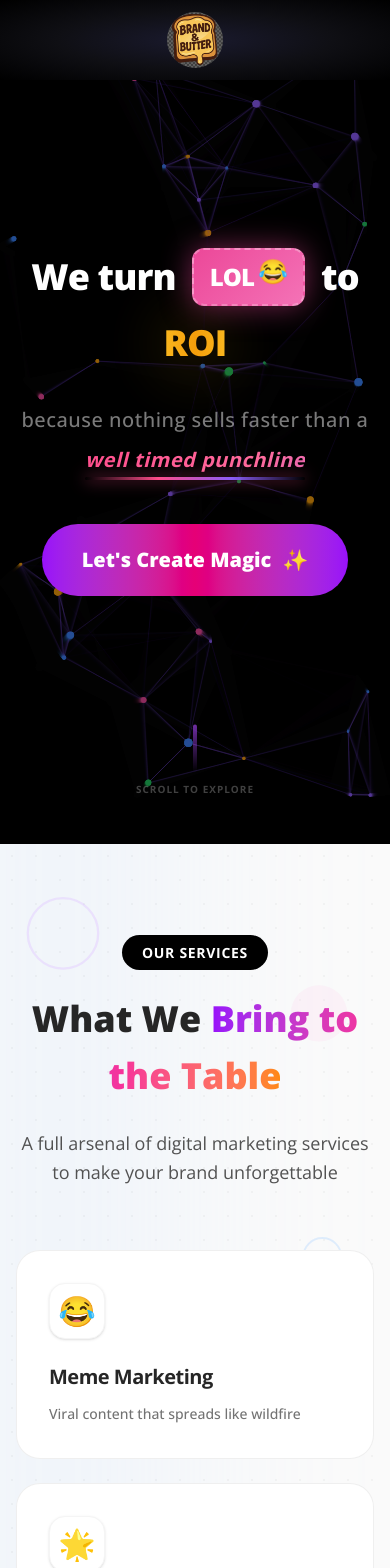
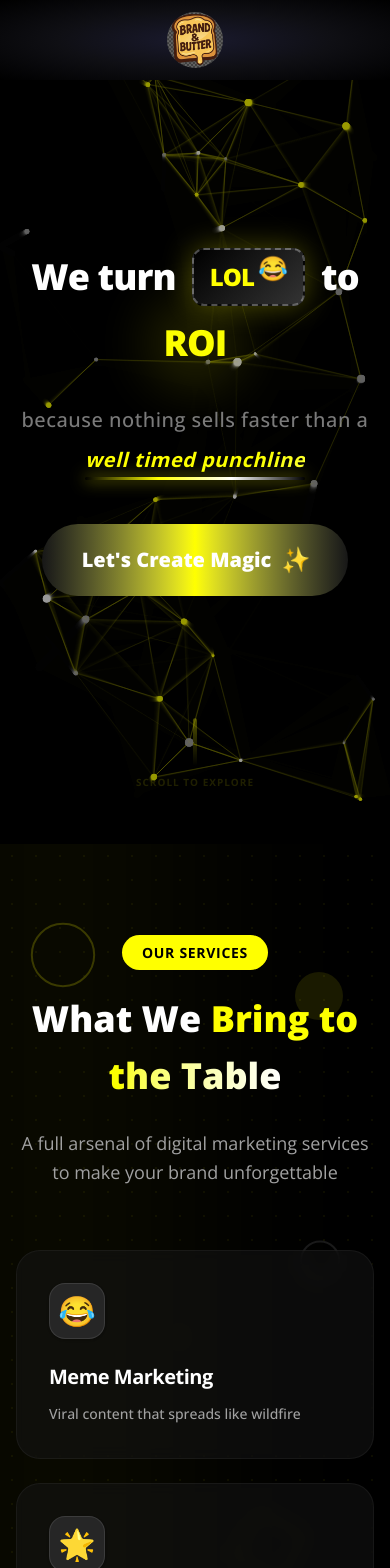
Before and after one commit to Divmak11/supr_surge_website, a Next.js app: page / in a window 390 px wide. Shown: the top 1568 px of the page. Built offline with nearby package versions, Linux system fonts and the light colour scheme.

Commit message:
Changed Theme color to yellow-black

```diff
--- a/src/app/globals.css
+++ b/src/app/globals.css
@@ -1,15 +1,18 @@
 @import "tailwindcss";
 
-@theme {
+:root {
   /* Your design tokens (colors, fonts, etc.) go here */
-  --color-primary-purple: #8B5CF6;
+  /* New Black & Yellow Theme tokens */
+  --color-primary-yellow: #FFFF00;
+  --color-accent-yellow: #FAFF00;
+  --color-neutral-dark: #000000;
+  --color-neutral-medium: #1A1A1A;
+  --color-neutral-light: #F9FAFB;
+  --color-neutral-gray: #A0A0A0;
+  --color-error-red: #EF4444;
+  --color-highlight-yellow: #FFFF00;
   --color-accent-green: #22C55E;
-  --color-highlight-pink: #EC4899;
-  --color-neutral-dark: #1F2937;
-  --color-neutral-medium: #4B5563;
-  --color-neutral-light: #F9FAFB;
-  --color-neutral-gray: #D1D5DB;
-  --color-error-red: #EF4444;
+  /* Keeping for success states if needed, but primary is yellow */
 
   --font-sans: "Open Sans", sans-serif;
   --font-montserrat: "Montserrat", sans-serif;
@@ -386,11 +389,11 @@ body {
 
   0%,
   100% {
-    box-shadow: 0 0 8px 2px #EC4899;
+    box-shadow: 0 0 8px 2px #FFFF00;
   }
 
   50% {
-    box-shadow: 0 0 24px 8px #8B5CF6;
+    box-shadow: 0 0 24px 8px #FAFF00;
   }
 }
 
--- a/src/components/layout/ClientWrapper.tsx
+++ b/src/components/layout/ClientWrapper.tsx
@@ -1,34 +1,20 @@
 "use client";
-import React, { useState } from "react";
+import React from "react";
 import Header from "@/components/layout/Header";
 import Footer from "@/components/layout/Footer";
-import Preloader from "@/components/ui/Preloader";
-import { AnimatePresence } from "framer-motion";
 
 export default function ClientWrapper({
     children,
 }: {
     children: React.ReactNode;
 }) {
-    const [loading, setLoading] = useState(true);
-
     return (
         <>
-            <AnimatePresence mode="wait">
-                {loading && (
-                    <Preloader onComplete={() => setLoading(false)} />
-                )}
-            </AnimatePresence>
-
-            {!loading && (
-                <>
-                    <Header />
-                    <main className="pt-0">
-                        {children}
-                    </main>
-                    <Footer />
-                </>
-            )}
+            <Header />
+            <main className="pt-0">
+                {children}
+            </main>
+            <Footer />
         </>
     );
 }
--- a/src/components/sections/HeroSection.tsx
+++ b/src/components/sections/HeroSection.tsx
@@ -32,7 +32,7 @@ const ParticleField = React.memo(() => {
             color: string;
         }> = [];
 
-        const colors = ["#8B5CF6", "#EC4899", "#22C55E", "#F59E0B", "#3B82F6"];
+        const colors = ["#FFFF00", "#FAFF00", "#FFFFFF", "#A0A0A0"];
 
         for (let i = 0; i < particleCount; i++) {
             particles.push({
@@ -77,7 +77,7 @@ const ParticleField = React.memo(() => {
                         ctx.beginPath();
                         ctx.moveTo(particle.x, particle.y);
                         ctx.lineTo(particles[j].x, particles[j].y);
-                        ctx.strokeStyle = `rgba(139, 92, 246, ${0.3 - dist / 500})`;
+                        ctx.strokeStyle = `rgba(255, 255, 0, ${0.3 - dist / 500})`;
                         ctx.lineWidth = 0.5;
                         ctx.stroke();
                     }
@@ -135,8 +135,9 @@ const AnimatedLOLBadge = React.memo(() => (
     <motion.span
         className="inline-flex items-center gap-1 px-4 py-2 rounded-xl text-white font-black text-2xl sm:text-3xl md:text-4xl lg:text-5xl border-2 border-dashed border-white/30 align-middle"
         style={{
-            background: "linear-gradient(135deg, #EC4899 0%, #F472B6 100%)",
-            boxShadow: "0 0 30px rgba(236, 72, 153, 0.5)",
+            background: "linear-gradient(135deg, #000000 0%, #333333 100%)",
+            boxShadow: "0 0 30px rgba(255, 255, 0, 0.3)",
+            color: "#FFFF00"
         }}
         initial={{ scale: 0, rotate: -15, y: 20 }}
         animate={{ scale: 1, rotate: 0, y: 0 }}
@@ -154,7 +155,7 @@ const AnimatedROI = React.memo(() => (
     <motion.span
         className="font-black text-transparent bg-clip-text animate-shimmer relative align-middle"
         style={{
-            backgroundImage: "linear-gradient(90deg, #F59E0B, #FBBF24, #F59E0B, #FBBF24)",
+            backgroundImage: "linear-gradient(90deg, #FFFF00, #FAFF00, #FFFF00, #FAFF00)",
             backgroundSize: "200% 100%",
         }}
         initial={{ opacity: 0, scale: 1.5, x: 20 }}
@@ -163,7 +164,7 @@ const AnimatedROI = React.memo(() => (
     >
         ROI
         <motion.span
-            className="absolute -inset-2 bg-yellow-500/20 blur-xl rounded-full -z-10"
+            className="absolute -inset-2 bg-[#FFFF00]/30 blur-xl rounded-full -z-10"
             animate={{ scale: [1, 1.2, 1], opacity: [0.3, 0.5, 0.3] }}
             transition={{ duration: 2, repeat: Infinity }}
         />
@@ -186,7 +187,7 @@ const AnimatedPunchline = React.memo(() => {
             <span
                 className="relative font-bold bg-clip-text text-transparent italic"
                 style={{
-                    backgroundImage: "linear-gradient(135deg, #FF4D8C 0%, #FF6B9D 40%, #8B5CF6 100%)",
+                    backgroundImage: "linear-gradient(135deg, #FFFF00 0%, #FAFF00 40%, #FFFFFF 100%)",
                     backgroundSize: "200% 100%",
                 }}
             >
@@ -208,9 +209,9 @@ const AnimatedPunchline = React.memo(() => {
 
             {/* Glowing Underline */}
             <motion.span
-                className="absolute -bottom-1 left-0 h-[3px] rounded-full shadow-[0_0_15px_rgba(255,77,140,0.8)]"
+                className="absolute -bottom-1 left-0 h-[3px] rounded-full shadow-[0_0_15px_rgba(255,255,0,0.8)]"
                 style={{
-                    background: "linear-gradient(90deg, transparent, #FF4D8C, #8B5CF6, transparent)",
+                    background: "linear-gradient(90deg, transparent, #FFFF00, #FFFFFF, transparent)",
                 }}
                 initial={{ width: "0%", opacity: 0 }}
                 animate={{ width: "100%", opacity: 1 }}
@@ -294,10 +295,10 @@ const HeroSection = () => {
                     whileTap={{ scale: 0.95 }}
                 >
                     {/* Pulsing Glow Background */}
-                    <div className="absolute inset-0 bg-gradient-to-r from-purple-600 via-pink-600 to-purple-600 group-hover:bg-gradient-to-l transition-all duration-500" />
-                    <div className="absolute inset-0 opacity-0 group-hover:opacity-100 transition-opacity duration-300 bg-white/20 blur-xl" />
+                    <div className="absolute inset-0 bg-gradient-to-r from-neutral-900 via-[#FFFF00] to-neutral-900 group-hover:bg-gradient-to-l transition-all duration-500" />
+                    <div className="absolute inset-0 opacity-0 group-hover:opacity-100 transition-opacity duration-300 bg-[#FFFF00]/20 blur-xl" />
 
-                    <span className="relative z-10 flex items-center gap-3">
+                    <span className="relative z-10 flex items-center gap-3 text-white group-hover:text-[#FFFF00]">
                         Let&apos;s Create Magic
                         <motion.span
                             animate={{ rotate: [0, 15, -15, 0], scale: [1, 1.2, 1.2, 1] }}
@@ -316,8 +317,8 @@ const HeroSection = () => {
                 animate={{ opacity: 1, y: 0 }}
                 transition={{ delay: 3, duration: 1, repeat: Infinity, repeatType: "reverse" }}
             >
-                <div className="w-1 h-12 rounded-full bg-gradient-to-b from-purple-500 to-transparent" />
-                <span className="text-[10px] uppercase tracking-widest text-white/40 font-bold">Scroll to explore</span>
+                <div className="w-1 h-12 rounded-full bg-gradient-to-b from-[#FFFF00] to-transparent" />
+                <span className="text-[10px] uppercase tracking-widest text-[#FFFF00]/40 font-bold">Scroll to explore</span>
             </motion.div>
         </section>
     );
--- a/src/components/sections/ServicesSection.tsx
+++ b/src/components/sections/ServicesSection.tsx
@@ -3,15 +3,15 @@ import React, { useRef, useState, useEffect } from "react";
 import { motion, useMotionTemplate, useMotionValue } from "framer-motion";
 
 const services = [
-  { title: "Meme Marketing", emoji: "😂", color: "#FF6B6B", desc: "Viral content that spreads like wildfire", accent: "from-red-100 to-rose-100" },
-  { title: "Influencer Marketing", emoji: "🌟", color: "#4ECDC4", desc: "Connect with voices that matter", accent: "from-teal-100 to-cyan-100" },
-  { title: "Rating & Reviews", emoji: "⭐", color: "#45B7D1", desc: "Build trust through social proof", accent: "from-sky-100 to-blue-100" },
-  { title: "PR Activity", emoji: "📰", color: "#96CEB4", desc: "Get featured in top publications", accent: "from-emerald-100 to-green-100" },
-  { title: "Quora/Reddit Marketing", emoji: "💬", color: "#F1C40F", desc: "Community-driven brand presence", accent: "from-yellow-100 to-orange-100" },
-  { title: "Snapchat Marketing", emoji: "👻", color: "#FFEB3B", desc: "Reach Gen-Z where they live", accent: "from-yellow-50 to-amber-100" },
-  { title: "Youtube Marketing", emoji: "▶️", color: "#FF5252", desc: "Video content that converts", accent: "from-red-100 to-orange-100" },
-  { title: "Performance Marketing", emoji: "📈", color: "#9B59B6", desc: "Data-driven growth strategies", accent: "from-purple-100 to-indigo-100" },
-  { title: "Social Media Management", emoji: "📱", color: "#3498DB", desc: "Your brand, always on point", accent: "from-blue-100 to-indigo-100" },
+  { title: "Meme Marketing", emoji: "😂", color: "#FFFF00", desc: "Viral content that spreads like wildfire", accent: "from-neutral-900 to-yellow-900/20" },
+  { title: "Influencer Marketing", emoji: "🌟", color: "#FAFF00", desc: "Connect with voices that matter", accent: "from-neutral-900 to-yellow-800/20" },
+  { title: "Rating & Reviews", emoji: "⭐", color: "#FFFF00", desc: "Build trust through social proof", accent: "from-neutral-900 to-yellow-900/20" },
+  { title: "PR Activity", emoji: "📰", color: "#FAFF00", desc: "Get featured in top publications", accent: "from-neutral-900 to-yellow-800/20" },
+  { title: "Quora/Reddit Marketing", emoji: "💬", color: "#FFFF00", desc: "Community-driven brand presence", accent: "from-neutral-900 to-yellow-900/20" },
+  { title: "Snapchat Marketing", emoji: "👻", color: "#FAFF00", desc: "Reach Gen-Z where they live", accent: "from-neutral-900 to-yellow-800/20" },
+  { title: "Youtube Marketing", emoji: "▶️", color: "#FFFF00", desc: "Video content that converts", accent: "from-neutral-900 to-yellow-900/20" },
+  { title: "Performance Marketing", emoji: "📈", color: "#FAFF00", desc: "Data-driven growth strategies", accent: "from-neutral-900 to-yellow-800/20" },
+  { title: "Social Media Management", emoji: "📱", color: "#FFFF00", desc: "Your brand, always on point", accent: "from-neutral-900 to-yellow-900/20" },
 ];
 
 const ServiceCard = ({ service, index, mouseX, mouseY }: { service: typeof services[0], index: number, mouseX: any, mouseY: any }) => {
@@ -34,7 +34,7 @@ const ServiceCard = ({ service, index, mouseX, mouseY }: { service: typeof servi
       />
 
       {/* Main Card Content */}
-      <div className="relative h-full bg-white rounded-3xl p-8 border border-neutral-200/60 overflow-hidden transition-all duration-300 group-hover:shadow-xl group-hover:border-transparent">
+      <div className="relative h-full bg-neutral-900/50 backdrop-blur-sm rounded-3xl p-8 border border-white/5 overflow-hidden transition-all duration-300 group-hover:shadow-[#FFFF00]/10 group-hover:shadow-2xl group-hover:border-[#FFFF00]/30">
 
         {/* Subtle Pastel Gradient Reveal on Hover */}
         <div
@@ -45,7 +45,7 @@ const ServiceCard = ({ service, index, mouseX, mouseY }: { service: typeof servi
           {/* Header with Emoji */}
           <div className="flex items-start justify-between mb-6">
             <div
-              className="w-14 h-14 rounded-2xl flex items-center justify-center text-3xl shadow-sm border border-neutral-100 bg-white transition-transform duration-300 group-hover:scale-110 group-hover:rotate-3"
+              className="w-14 h-14 rounded-2xl flex items-center justify-center text-3xl shadow-sm border border-white/10 bg-neutral-800 transition-transform duration-300 group-hover:scale-110 group-hover:rotate-3"
             >
               {service.emoji}
             </div>
@@ -60,11 +60,11 @@ const ServiceCard = ({ service, index, mouseX, mouseY }: { service: typeof servi
           </div>
 
           {/* Text Content */}
-          <h3 className="text-xl font-bold text-neutral-800 mb-3 tracking-tight group-hover:text-black transition-colors">
+          <h3 className="text-xl font-bold text-white mb-3 tracking-tight group-hover:text-[#FFFF00] transition-colors">
             {service.title}
           </h3>
 
-          <p className="text-neutral-500 text-sm leading-relaxed font-medium transition-colors group-hover:text-neutral-700">
+          <p className="text-neutral-400 text-sm leading-relaxed font-medium transition-colors group-hover:text-neutral-300">
             {service.desc}
           </p>
         </div>
@@ -86,18 +86,18 @@ const ServicesSection = () => {
   return (
     <section
       id="services"
-      className="relative py-24 md:py-32 overflow-hidden bg-neutral-50"
+      className="relative py-24 md:py-32 overflow-hidden bg-black"
     >
       {/* Ambient Pastel Aurora Background + Floating Geometric Shapes */}
       <div className="absolute inset-0 pointer-events-none overflow-hidden">
         {/* Very subtle moving blobs */}
-        <div className="absolute top-[-10%] left-[-10%] w-[50%] h-[50%] bg-blue-200/20 rounded-full blur-[100px] animate-float-slow" />
-        <div className="absolute bottom-[0%] right-[-10%] w-[40%] h-[40%] bg-purple-200/20 rounded-full blur-[120px] animate-float-medium" />
-        <div className="absolute top-[30%] left-[40%] w-[30%] h-[30%] bg-pink-200/15 rounded-full blur-[80px] animate-float" />
+        <div className="absolute top-[-10%] left-[-10%] w-[50%] h-[50%] bg-[#FFFF00]/5 rounded-full blur-[100px] animate-float-slow" />
+        <div className="absolute bottom-[0%] right-[-10%] w-[40%] h-[40%] bg-white/5 rounded-full blur-[120px] animate-float-medium" />
+        <div className="absolute top-[30%] left-[40%] w-[30%] h-[30%] bg-[#FAFF00]/5 rounded-full blur-[80px] animate-float" />
 
         {/* Crisp Dot Pattern */}
-        <div className="absolute inset-0 opacity-[0.03]" style={{
-          backgroundImage: `radial-gradient(#000 1px, transparent 1px)`,
+        <div className="absolute inset-0 opacity-[0.05]" style={{
+          backgroundImage: `radial-gradient(#FFFF00 1px, transparent 1px)`,
           backgroundSize: '24px 24px'
         }} />
 
@@ -109,7 +109,7 @@ const ServicesSection = () => {
             scale: [1, 1.15, 1]
           }}
           transition={{ duration: 7, repeat: Infinity, ease: "easeInOut" }}
-          className="absolute top-20 left-[8%] w-16 h-16 rounded-full border-2 border-purple-300/30"
+          className="absolute top-20 left-[8%] w-16 h-16 rounded-full border-2 border-[#FFFF00]/20"
         />
 
         <motion.div
@@ -118,7 +118,7 @@ const ServicesSection = () => {
             scale: [1, 1.2, 1]
           }}
           transition={{ duration: 6, repeat: Infinity, ease: "easeInOut", delay: 0.5 }}
-          className="absolute top-32 right-[12%] w-12 h-12 rounded-full bg-pink-200/20"
+          className="absolute top-32 right-[12%] w-12 h-12 rounded-full bg-[#FFFF00]/10"
         />
 
         <motion.div
@@ -127,7 +127,7 @@ const ServicesSection = () => {
             x: [0, 10, 0],
           }}
           transition={{ duration: 8, repeat: Infinity, ease: "easeInOut", delay: 1 }}
-          className="absolute top-[15%] left-[75%] w-10 h-10 rounded-full border-2 border-blue-300/25"
+          className="absolute top-[15%] left-[75%] w-10 h-10 rounded-full border-2 border-white/10"
         />
 
         {/* Squares */}
@@ -137,7 +137,7 @@ const ServicesSection = () => {
             rotate: [0, 45, 0],
           }}
           transition={{ duration: 9, repeat: Infinity, ease: "easeInOut", delay: 0.3 }}
-          className="absolute top-[35%] left-[5%] w-14 h-14 border-2 border-orange-300/30 rounded-sm"
+          className="absolute top-[35%] left-[5%] w-14 h-14 border-2 border-[#FFFF00]/20 rounded-sm"
         />
 
         <motion.div
@@ -146,7 +146,7 @@ const ServicesSection = () => {
             rotate: [0, -30, 0],
           }}
           transition={{ duration: 10, repeat: Infinity, ease: "easeInOut", delay: 1.5 }}
-          className="absolute top-[40%] right-[8%] w-16 h-16 bg-purple-200/15 rounded-lg"
+          className="absolute top-[40%] right-[8%] w-16 h-16 bg-white/5 rounded-lg"
         />
 
         <motion.div
@@ -155,7 +155,7 @@ const ServicesSection = () => {
             rotate: [0, 60, 0],
           }}
           transition={{ duration: 8, repeat: Infinity, ease: "easeInOut", delay: 2 }}
-          className="absolute top-[45%] left-[85%] w-12 h-12 border-2 border-teal-300/25"
+          className="absolute top-[45%] left-[85%] w-12 h-12 border-2 border-[#FAFF00]/10"
         />
 
         {/* Triangles (using CSS clip-path) */}
@@ -165,7 +165,7 @@ const ServicesSection = () => {
             rotate: [0, 120, 0],
           }}
           transition={{ duration: 11, repeat: Infinity, ease: "easeInOut", delay: 0.8 }}
-          className="absolute bottom-[20%] left-[15%] w-14 h-14 bg-gradient-to-br from-pink-200/20 to-purple-200/20"
+          className="absolute bottom-[20%] left-[15%] w-14 h-14 bg-gradient-to-br from-[#FFFF00]/10 to-transparent"
           style={{ clipPath: 'polygon(50% 0%, 0% 100%, 100% 100%)' }}
         />
 
@@ -175,7 +175,7 @@ const ServicesSection = () => {
             rotate: [0, -90, 0],
           }}
           transition={{ duration: 9, repeat: Infinity, ease: "easeInOut", delay: 1.2 }}
-          className="absolute bottom-[25%] right-[20%] w-16 h-16 border-2 border-blue-300/30"
+          className="absolute bottom-[25%] right-[20%] w-16 h-16 border-2 border-white/5"
           style={{ clipPath: 'polygon(50% 0%, 0% 100%, 100% 100%)' }}
         />
 
@@ -185,7 +185,7 @@ const ServicesSection = () => {
             rotate: [0, 180, 0],
           }}
           transition={{ duration: 10, repeat: Infinity, ease: "easeInOut", delay: 0.5 }}
-          className="absolute bottom-[15%] left-[65%] w-12 h-12 bg-gradient-to-tr from-orange-200/15 to-pink-200/15"
+          className="absolute bottom-[15%] left-[65%] w-12 h-12 bg-gradient-to-tr from-[#FFFF00]/5 to-transparent"
           style={{ clipPath: 'polygon(50% 0%, 0% 100%, 100% 100%)' }}
         />
 
@@ -196,7 +196,7 @@ const ServicesSection = () => {
             scale: [1, 1.2, 1]
           }}
           transition={{ duration: 20, repeat: Infinity, ease: "linear" }}
-          className="absolute top-[25%] right-[25%] w-12 h-12 border-2 border-purple-300/20 rounded-lg"
+          className="absolute top-[25%] right-[25%] w-12 h-12 border-2 border-[#FFFF00]/10 rounded-lg"
         />
 
         <motion.div
@@ -205,7 +205,7 @@ const ServicesSection = () => {
             y: [0, 15, 0]
           }}
           transition={{ duration: 15, repeat: Infinity, ease: "linear" }}
-          className="absolute bottom-[35%] left-[35%] w-8 h-8 border-2 border-pink-300/20 rounded-full"
+          className="absolute bottom-[35%] left-[35%] w-8 h-8 border-2 border-white/5 rounded-full"
         />
 
         <motion.div
@@ -214,7 +214,7 @@ const ServicesSection = () => {
             scale: [1, 1.15, 1]
           }}
           transition={{ duration: 12, repeat: Infinity, ease: "easeInOut" }}
-          className="absolute top-[60%] left-[12%] w-10 h-10 bg-gradient-to-br from-blue-200/10 to-purple-200/10 rounded-lg backdrop-blur-sm"
+          className="absolute top-[60%] left-[12%] w-10 h-10 bg-gradient-to-br from-[#FFFF00]/5 to-white/5 rounded-lg backdrop-blur-sm"
         />
 
         {/* Small Accent Dots */}
@@ -224,7 +224,7 @@ const ServicesSection = () => {
             opacity: [0.2, 0.4, 0.2]
           }}
           transition={{ duration: 3, repeat: Infinity, ease: "easeInOut" }}
-          className="absolute top-[18%] left-[45%] w-2 h-2 bg-purple-400/30 rounded-full"
+          className="absolute top-[18%] left-[45%] w-2 h-2 bg-[#FFFF00]/20 rounded-full"
         />
 
         <motion.div
@@ -233,7 +233,7 @@ const ServicesSection = () => {
             opacity: [0.15, 0.35, 0.15]
           }}
           transition={{ duration: 4, repeat: Infinity, ease: "easeInOut", delay: 1 }}
-          className="absolute bottom-[40%] right-[30%] w-3 h-3 bg-pink-400/25 rounded-full"
+          className="absolute bottom-[40%] right-[30%] w-3 h-3 bg-white/10 rounded-full"
         />
 
         <motion.div
@@ -242,7 +242,7 @@ const ServicesSection = () => {
             opacity: [0.2, 0.4, 0.2]
           }}
           transition={{ duration: 3.5, repeat: Infinity, ease: "easeInOut", delay: 2 }}
-          className="absolute top-[55%] right-[15%] w-2 h-2 bg-blue-400/30 rounded-full"
+          className="absolute top-[55%] right-[15%] w-2 h-2 bg-[#FFFF00]/20 rounded-full"
         />
       </div>
 
@@ -256,19 +256,19 @@ const ServicesSection = () => {
           className="text-center mb-16 md:mb-24"
         >
           <div className="inline-block mb-6">
-            <span className="px-5 py-2 rounded-full bg-black text-white font-bold text-sm uppercase tracking-wider">
+            <span className="px-5 py-2 rounded-full bg-[#FFFF00] text-black font-bold text-sm uppercase tracking-wider">
               Our Services
             </span>
           </div>
 
-          <h2 className="text-4xl md:text-5xl lg:text-6xl font-black text-neutral-800 mb-6">
+          <h2 className="text-4xl md:text-5xl lg:text-6xl font-black text-white mb-6">
             What We{" "}
-            <span className="text-transparent bg-clip-text bg-gradient-to-r from-purple-600 via-pink-500 to-orange-400">
+            <span className="text-transparent bg-clip-text bg-gradient-to-r from-[#FFFF00] via-[#FAFF00] to-white">
               Bring to the Table
             </span>
           </h2>
 
-          <p className="text-lg md:text-xl text-neutral-600 max-w-2xl mx-auto">
+          <p className="text-lg md:text-xl text-neutral-400 max-w-2xl mx-auto">
             A full arsenal of digital marketing services to make your brand unforgettable
           </p>
         </motion.div>
@@ -302,10 +302,10 @@ const ServicesSection = () => {
               const element = document.querySelector("#contact");
               if (element) element.scrollIntoView({ behavior: "smooth" });
             }}
-            className="group px-8 py-4 rounded-full bg-white border border-neutral-200 text-neutral-900 font-bold text-lg shadow-lg hover:shadow-xl hover:-translate-y-1 transition-all duration-300 flex items-center justify-center gap-3 mx-auto"
+            className="group px-8 py-4 rounded-full bg-[#FFFF00] text-black font-bold text-lg shadow-[#FFFF00]/20 shadow-lg hover:shadow-xl hover:-translate-y-1 transition-all duration-300 flex items-center justify-center gap-3 mx-auto"
           >
             <span>Let&apos;s Build Your Strategy</span>
-            <span className="w-8 h-8 rounded-full bg-black text-white flex items-center justify-center group-hover:bg-purple-600 transition-colors">
+            <span className="w-8 h-8 rounded-full bg-black text-[#FFFF00] flex items-center justify-center group-hover:bg-white group-hover:text-black transition-colors">
               →
             </span>
           </button>
```
Also changed, not shown: src/components/layout/Footer.tsx (+4 -4 lines), src/components/sections/ContactFormSection.tsx (+37 -37 lines), src/components/sections/FAQsSection.tsx (+5 -5 lines), src/components/sections/MetricsSection.tsx (+13 -13 lines), src/components/sections/ShowcaseSection.tsx (+10 -10 lines), src/components/sections/TestimonialsSection.tsx (+17 -17 lines), src/components/sections/WhyDifferentSection.tsx (+12 -12 lines), src/components/ui/ShowcaseCard.tsx (+4 -4 lines).
